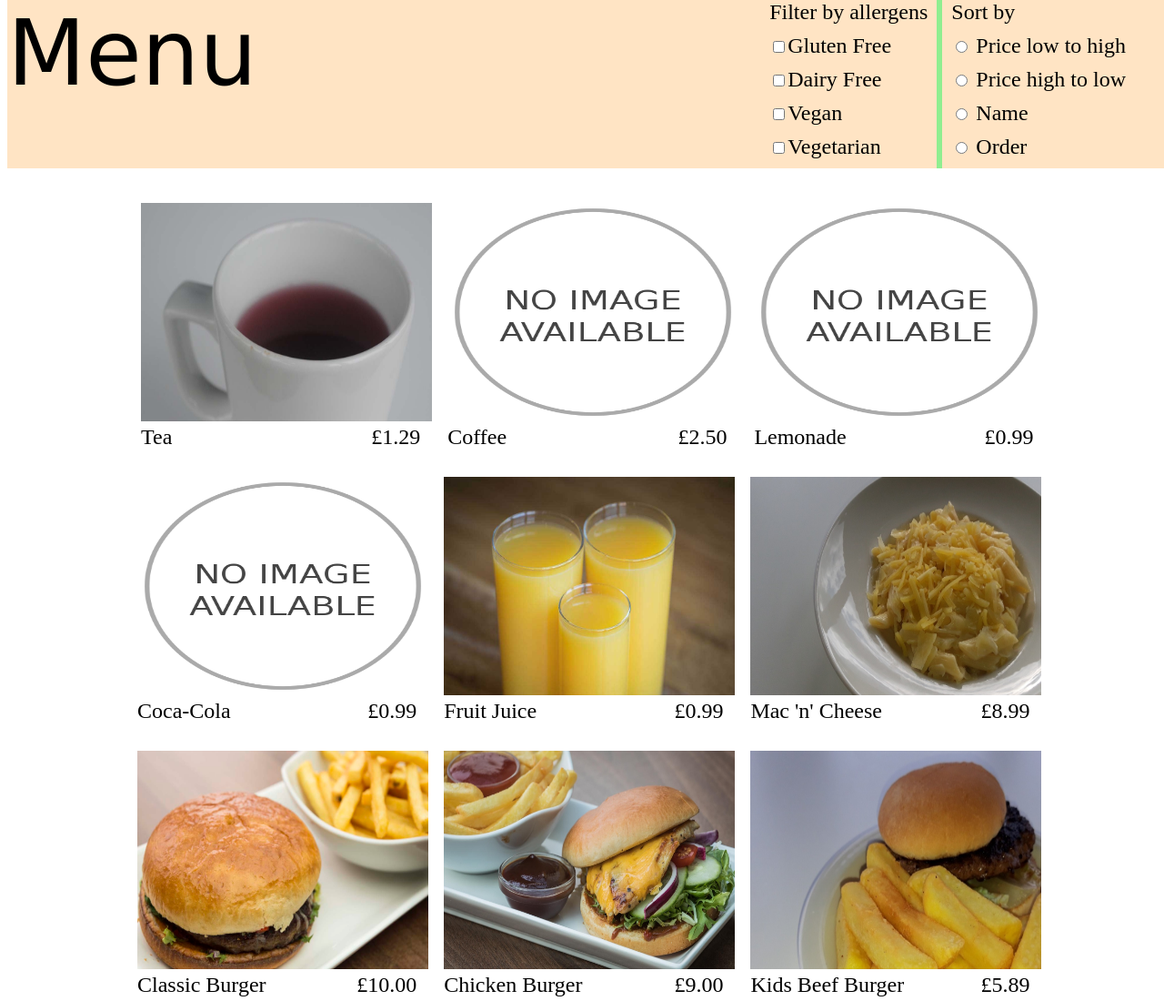
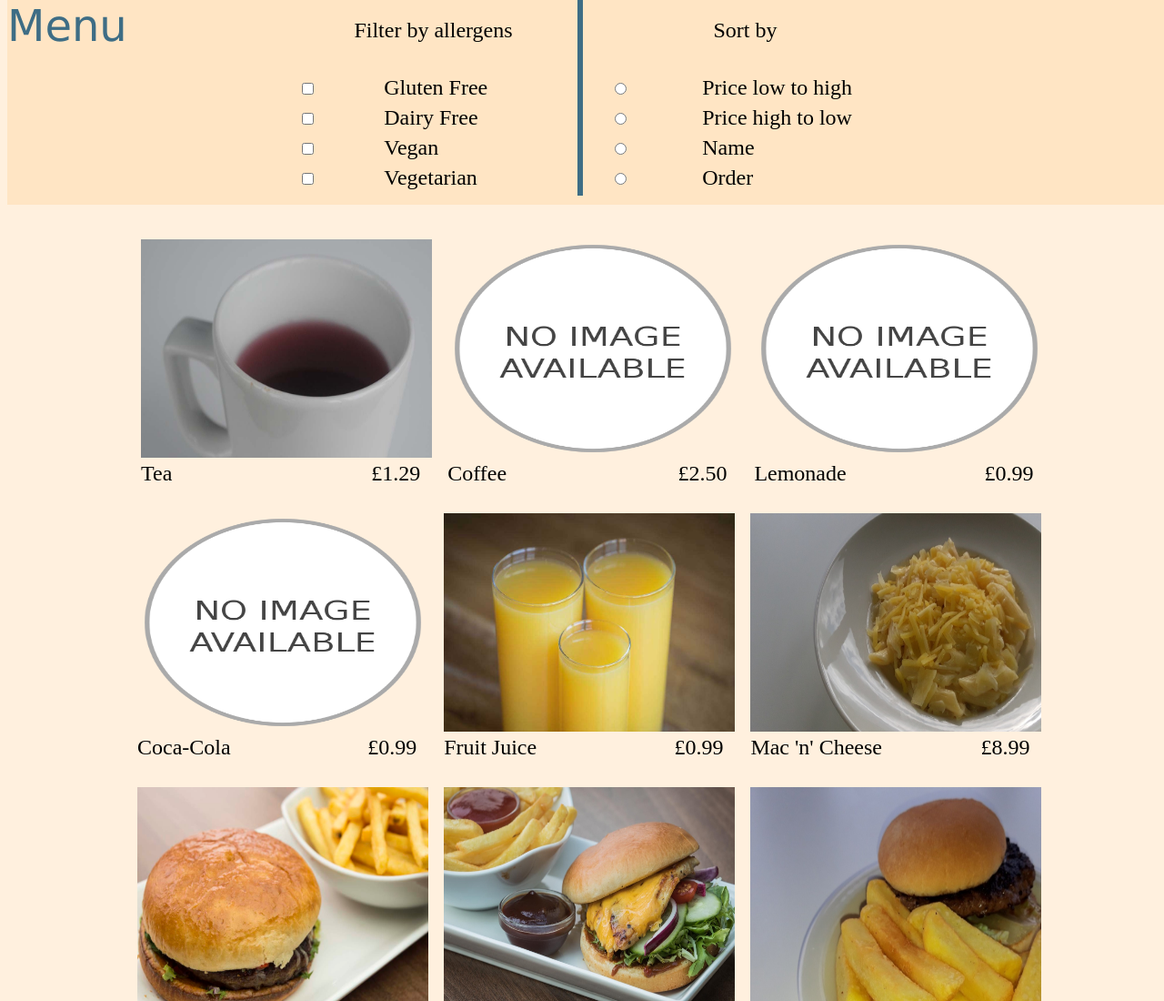
Before and after one commit to g-mirchev/Menu-Page, a plain HTML site: page index.html in a window 1280 px wide. Shown: the top 1100 px of the page at 91% size. Drawn offline with nearby package versions, Linux system fonts and the light colour scheme.

Commit message:
Redid the header

```diff
--- a/index.html
+++ b/index.html
@@ -2,16 +2,25 @@
 <html>
     <head>
         <meta charset="utf-8">
-        <title>Products</title>
+        <title>Menu</title>
         <link rel="stylesheet" href="./main.css?v=1">
     </head>
 
     <body>
         <div class="header">
+            <div class="gridone">
                 <div class="title">Menu</div>
-            <div id="sorters">
-                <div id="filter" class="vl">Filter by allergens<br/></div>
-                <div id="sort">Sort by<br/>
+            </div>
+            <div class="sorterstitle">
+                <div class="filter vl">Filter by allergens</div>
+                <div class="sort">Sort by</div>
+            </div>
+            <div></div>
+            <div></div>
+            <div class="gridfive">
+                <div class="sorters">
+                    <div id="filter" class="vl"><br/></div>
+                    <div id="sort"><br/>
                         <div class="sortoption">
                             <input type="radio" id="pricelowtohigh" name ="sortby" value="priceascending">
                             <label for="pricelowtohigh">Price low to high</label><br/>
@@ -31,6 +40,8 @@
                     </div>
                 </div>
             </div>
+            <div></div>
+        </div>
         <div id="products">
             <div class="card">
                 <div class="imgcont"></div>
--- a/main.css
+++ b/main.css
@@ -1,9 +1,69 @@
 body {
     width: 100%;
+    background-color: #FFF0DE;
 }
-.img {
-    width: 320px;
-    height: 240px;
+label {
+    padding-left: 25%;
+}
+.header {
+    width: 100%;
+    display: grid;
+    grid-template-columns: 25% 50% 25%;
+    background-color: #FFE5C4;
+    position: fixed;
+    top: 0;
+    z-index: 2;
+}
+.title {
+    font-size: 48px;
+    font-family: Verdana, Geneva, Tahoma, sans-serif;
+    color: #3e6d85;
+}
+.vl {
+    border-right: 6px solid #3e6d85;
+    padding-right: 10px;
+}
+.sortoption {
+    text-align: left;
+    font-size: x-large;
+    padding-bottom: 6px;
+
+}
+.sorterstitle {
+    display: flex;
+    justify-content: left;
+    font-size: x-large;
+
+}
+.sorters {
+    display: flex;
+    justify-content: center;
+    font-size: x-large;
+    margin-bottom: 10px;
+
+}
+.filter{
+    width: 50%;
+    padding-top: 20px;
+    text-align: center;
+}
+.sort{
+    width: 50%;
+    padding-top: 20px;
+    text-align: center;
+    margin-left: 30px;
+}
+#filter{
+    width: 50%;
+}
+#sort {
+    width: 50%;
+    margin-left: 30px;
+}
+#products{
+    padding-top: 240px;
+    padding-left: 10%;
+    padding-right: 10%;
 }
 .card {
     max-width: 30%;
@@ -15,13 +75,17 @@ body {
     position: relative;
     display: inline-block;
 }
+.img {
+    width: 320px;
+    height: 240px;
+}
 .imgcont:hover > .overlay {
     width: 320px;
     height: 240px;
     top: 0;
     left: 0;
     position: absolute;
-    background-color: #000000;
+    background-color: #C4ECFF;
     opacity: 0.5;
     z-index: 1;
     display: block;
@@ -35,48 +99,6 @@ body {
 .spaced {
     margin: 15px;
 }
-.header {
-    width: 100%;
-    display: flex;
-    flex-direction: row;
-    justify-content: space-between;
-    background-color: bisque;
-    position: fixed;
-    top: 0;
-    z-index: 2;
-}
-.vl {
-    border-right: 6px solid lightgreen;
-    padding-right: 10px;
-}
-
-.sortoption {
-    margin-top: 10px;
-    margin-bottom: 10px;
-}
-.title {
-    font-size: 100px;
-    font-family: Verdana, Geneva, Tahoma, sans-serif;
-}
 .hidden {
     display: none;
 }
-.sticky {
-    position: fixed;
-    top: 0;
-    width: 100%;
-}
-#products{
-    padding-top: 200px;
-    padding-left: 10%;
-    padding-right: 10%;
-}
-#sorters {
-    display: flex;
-    font-size: x-large;
-    padding-right: 50px;
-
-}
-#sort {
-    margin-left: 10px;
-}
```
Lines whose indentation alone changed are shown as unchanged.
